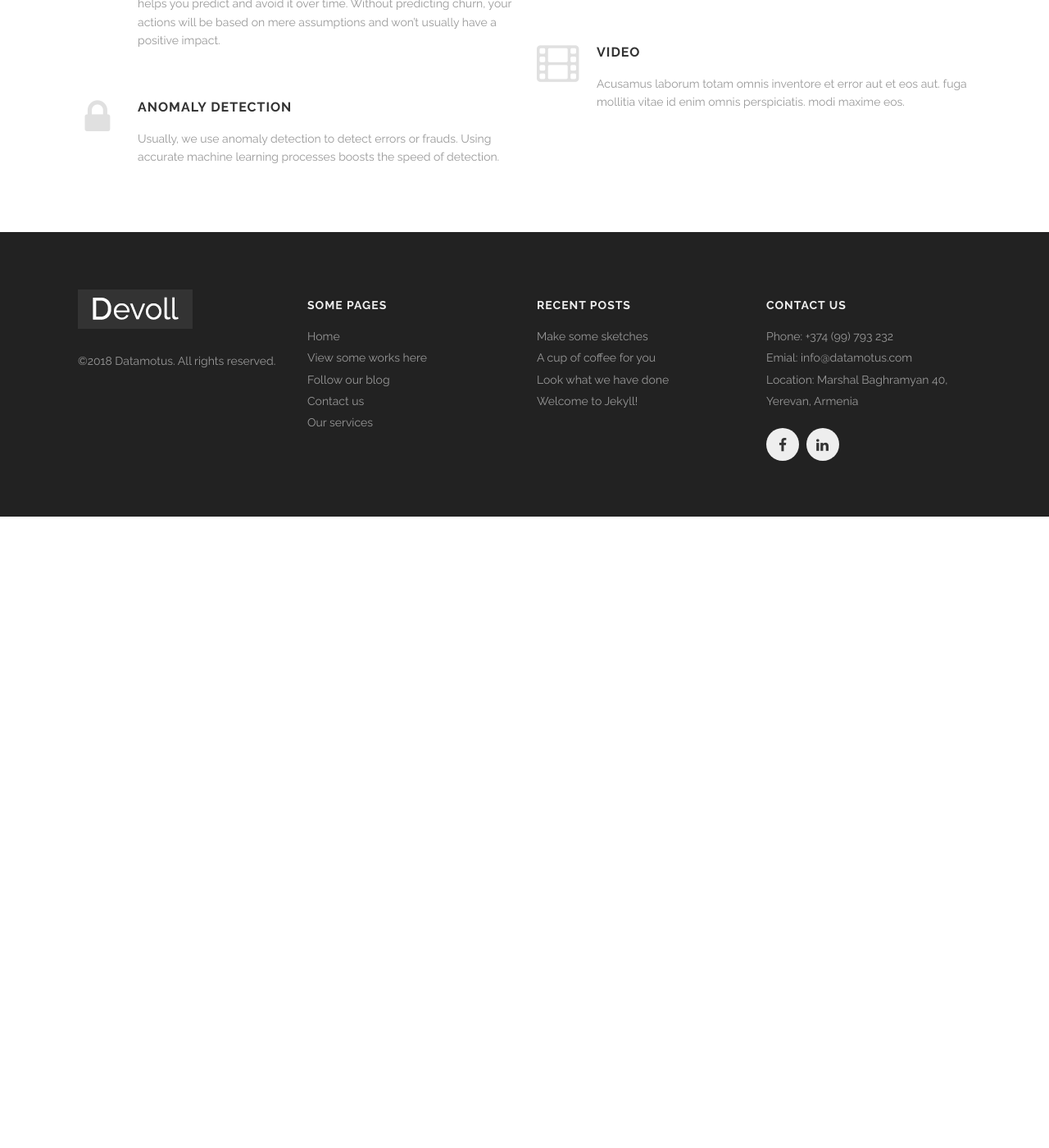
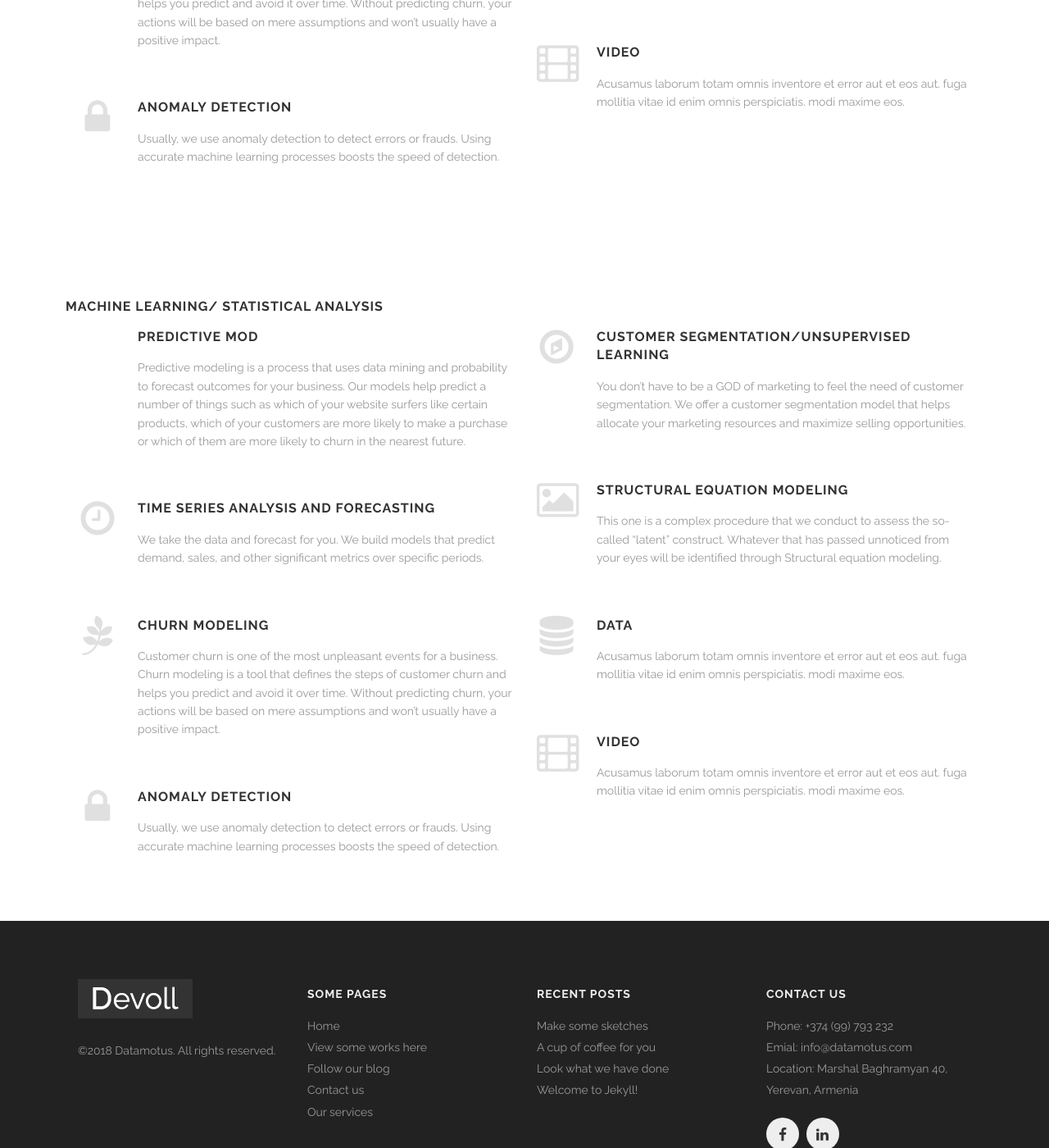
Before and after one commit to Habet/datamotus.github.io, a Jekyll site: the page built from services.html, in a window 1280 px wide and 1400 px high, scrolled down 973 px. Shown: the whole window at 82% size. Built offline with Jekyll 4.4.1, drawn with Linux system fonts in a browser that asks for light colours; before the commit the page ends 1603 px from its top, so only the background shows below that.

Commit message:
Update services.html

```diff
--- a/services.html
+++ b/services.html
@@ -102,3 +102,34 @@
   </div>
   <div class='spacing'></div>
 </div>
+
+<div class='full'>
+  <div class='row'>
+  <h3>Machine Learning/ Statistical Analysis</h3>
+    <div class='medium-6 columns'>
+      {% for service in page.services_left %}
+        <div class='fadein mod modIconText' data-delay='{{ 300 | times:forloop.index0 }}'>
+          <div class='icon-text-simple'>
+            <i class='fa fa-{{service.icon}}'></i>
+            <h3>{{service.title}}</h3>
+            <p>{{service.desc}}</p>
+          </div>
+          <div class='two spacing'></div>
+        </div>
+      {% endfor %}
+    </div>
+    <div class='medium-6 columns'>
+      {% for service in page.services_right %}
+        <div class='fadein mod modIconText' data-delay='{{ 300 | times:forloop.index0 }}'>
+          <div class='icon-text-simple'>
+            <i class='fa fa-{{service.icon}}'></i>
+            <h3>{{service.title}}</h3>
+            <p>{{service.desc}}</p>
+          </div>
+          <div class='two spacing'></div>
+        </div>
+      {% endfor %}
+    </div>
+  </div>
+  <div class='spacing'></div>
+</div>
```
